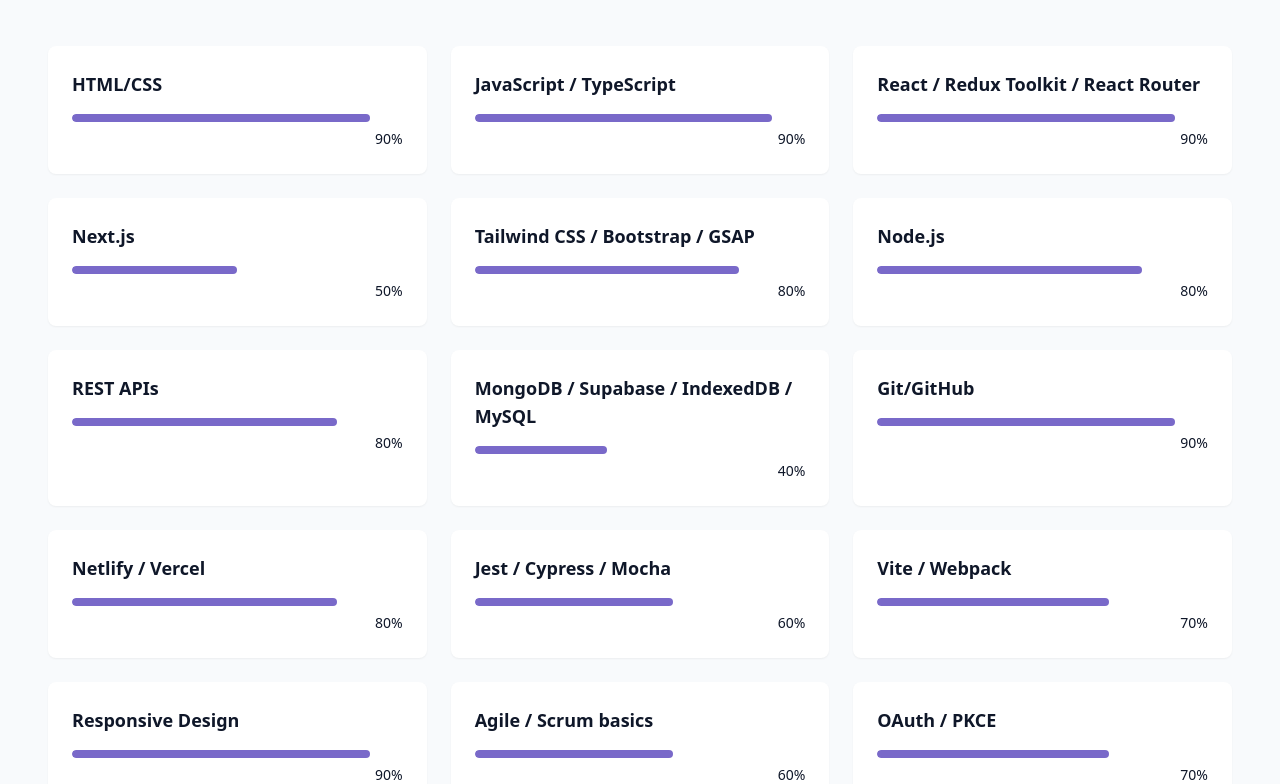
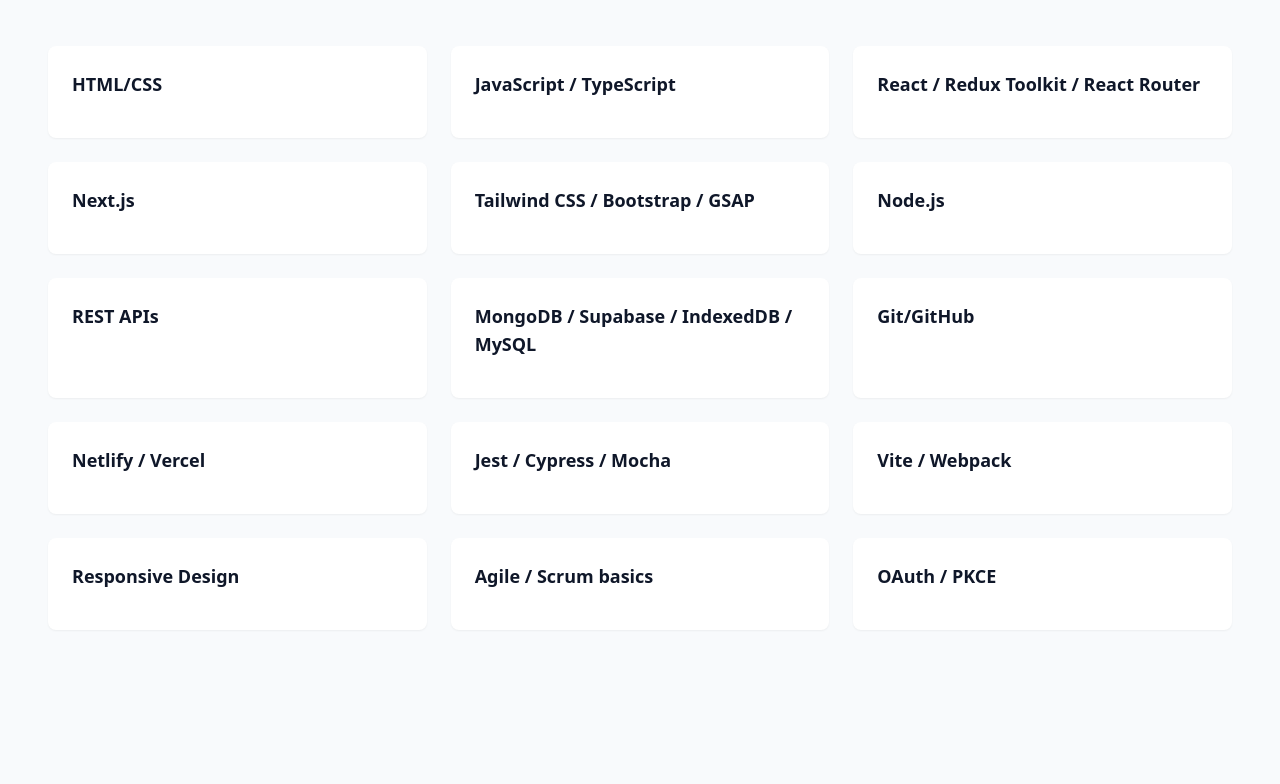
Before and after one commit to RReis00/portfolio, a React (Vite) app: page / in a window 1280 px wide. Shown: the part 1756-2540 px from the top of the page. Built offline with nearby package versions, Linux system fonts and the light colour scheme; no server answers.

Commit message:
skill changes

```diff
--- a/src/components/SkillsSection.jsx
+++ b/src/components/SkillsSection.jsx
@@ -77,17 +77,6 @@
               <div className="text-left mb-4">
                 <h3 className="font-semibold text-lg"> {skill.name}</h3>
               </div>
-              <div className="w-full bg-secondary/50 h-2 rounded-full overflow-hidden">
-                <div
-                  className="bg-primary h-2 rounded-full origin-left animate-[grow_1.5s_ease-out]"
-                  style={{ width: skill.level + "%" }}
-                />
-              </div>
-              <div className="text-right mt-1">
-                <span className="text-sm text-muted-foreground">
-                  {skill.level}%
-                </span>
-              </div>
             </div>
           ))}
         </div>
```
